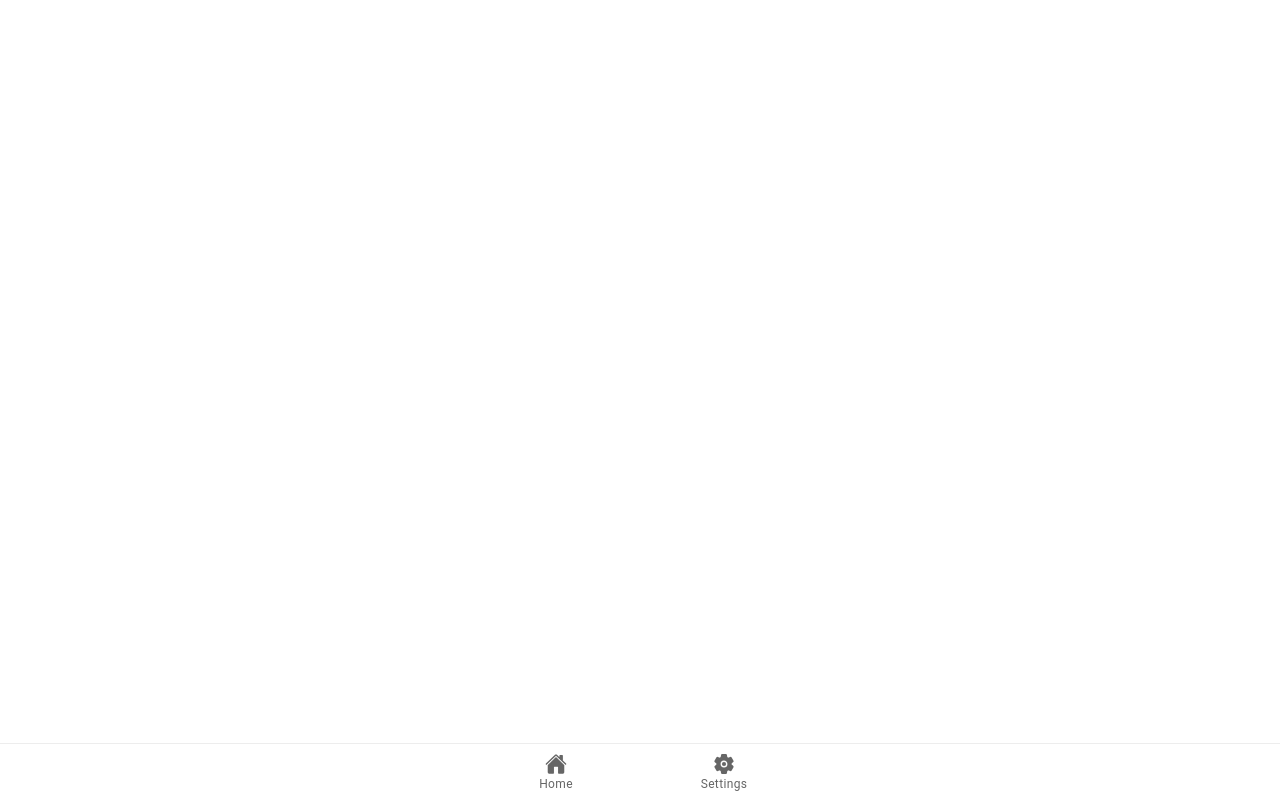
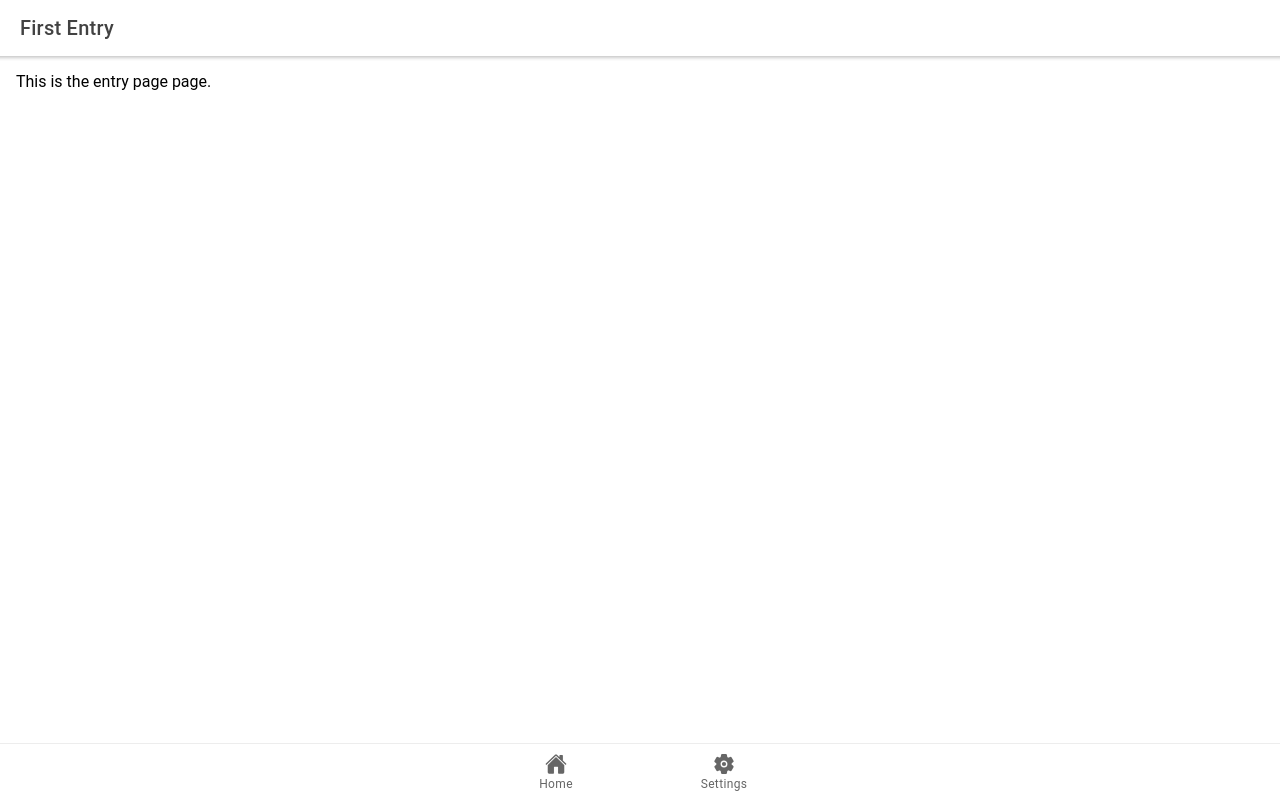
Before and after one commit to JesusGarciaSE/daily-moments, a React (Create React App) app: page /entries/1 in a window 1280 px wide. Built offline with nearby package versions, Linux system fonts and the light colour scheme.

Commit message:
Added entry page using entry parameters

```diff
--- a/src/App.tsx
+++ b/src/App.tsx
@@ -4,6 +4,7 @@
 import { Redirect, Route } from 'react-router-dom';
 import HomePage from './Pages/HomePage';
 import SettingsPage from './Pages/SettingsPage';
+import EntryPage from './Pages/EntryPage';
 
 const App: React.FC = () => {
   return (
@@ -11,10 +12,13 @@
       <IonReactRouter>
         <IonTabs>
           <IonRouterOutlet>
-            <Route path="/home" >
+            <Route exact path="/home" >
               <HomePage />
             </Route>
-            <Route path="/settings" >
+            <Route exact path="/entries/:id" >
+              <EntryPage />
+            </Route>
+            <Route exact path="/settings" >
               <SettingsPage />
             </Route>
             <Redirect exact path='/' to="/home"/>
--- /dev/null
+++ b/src/Pages/EntryPage.tsx
@@ -0,0 +1,29 @@
+import { IonContent, IonHeader, IonPage, IonTitle, IonToolbar } from '@ionic/react';
+import { useParams } from 'react-router';
+import { entries } from '../data';
+
+interface RouteParams {
+  id: string;
+}
+
+const EntryPage: React.FC = () => {
+  const { id } = useParams<RouteParams>();
+  const entry = entries.find((entry) => entry.id.toString() === id);
+  if(!entry){
+    throw new Error(`no such entry: ${id}`);
+  }
+  return (
+    <IonPage>
+      <IonHeader>
+        <IonToolbar>
+          <IonTitle>{entry.title}</IonTitle>
+        </IonToolbar>
+      </IonHeader>
+      <IonContent className="ion-padding">
+        This is the entry page page.
+      </IonContent>
+    </IonPage>
+  );
+};
+
+export default EntryPage;
--- a/src/Pages/HomePage.tsx
+++ b/src/Pages/HomePage.tsx
@@ -13,7 +13,7 @@
         <IonList>
           {
             entries.map((entry) =>
-              <IonItem button key={entry.id} routerLink={`/entries/{entry.id}`}>{entry.title}</IonItem>
+              <IonItem button key={entry.id} routerLink={`/entries/${entry.id}`}>{entry.title}</IonItem>
             )
           }
         </IonList>
```
